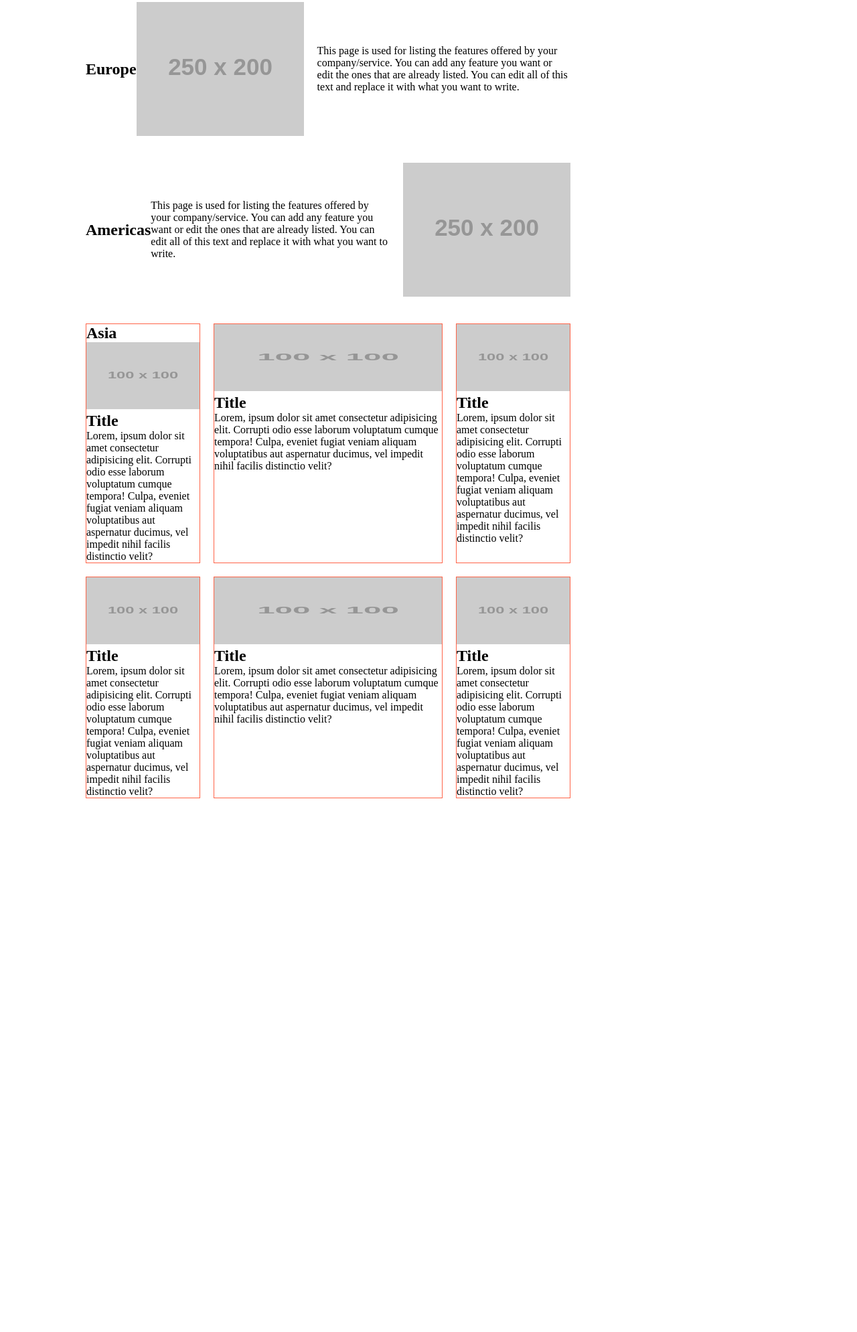
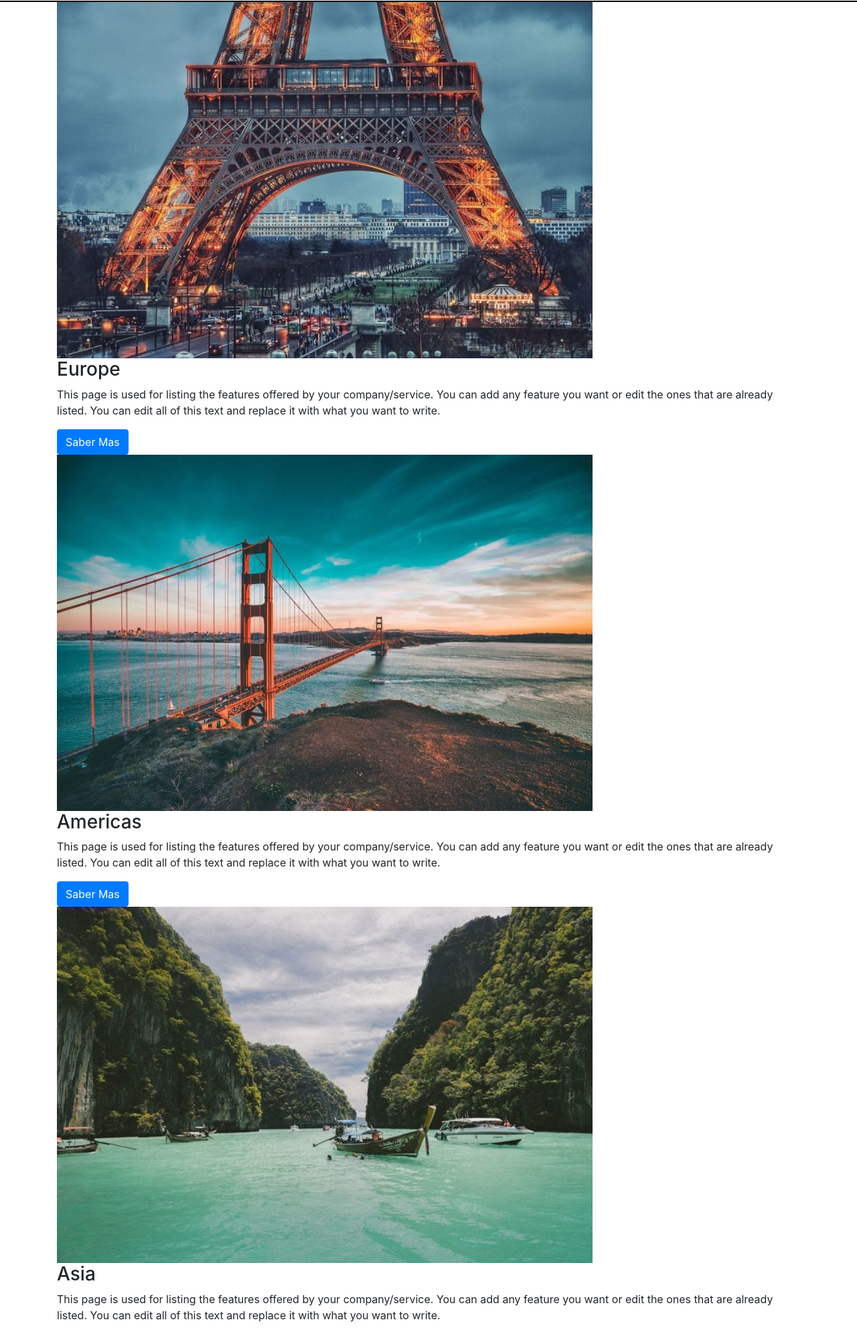
Before and after one commit to ulises2k/acamica-workshop, a plain HTML site: page index.html in a window 1280 px wide. Shown: the part 129-2118 px from the top of the page at 67% size. Before the commit the page ends 1361 px from the top, so only its background shows below. Drawn offline with nearby package versions, Linux system fonts and the light colour scheme; placeholder pictures from the web are drawn by us.

Commit message:
Cambios de ulises

```diff
--- a/index.html
+++ b/index.html
@@ -5,6 +5,8 @@
     <meta name="viewport" content="width=device-width, initial-scale=1.0">
     <title>Sitio de turismo de Nueva York</title>
     <link rel="stylesheet" href="style.css">
+    <!-- Bootstrap CSS -->
+    <link rel="stylesheet" href="https://cdn.jsdelivr.net/npm/bootstrap@4.5.3/dist/css/bootstrap.min.css" integrity="sha384-TX8t27EcRE3e/ihU7zmQxVncDAy5uIKz4rEkgIXeMed4M0jlfIDPvg6uqKI2xXr2" crossorigin="anonymous">
 </head>
 <body>
     <header>
@@ -18,25 +20,81 @@
             </ul>
         </nav>
     </header>
+    <div class="container">
+        <div class="row">
+            <div class="col-sm-12 servicio">
+                <a href="europa/">
+                    <img src="europa.jpg" alt="">
+                </a>
+                <h3>
+                    Europe
+                </h3>
+                <p>
+                    This page is used for listing the features offered by your company/service. You can add any feature you want or edit the ones that are already listed. You can edit all of this text and replace it with what you want to write.
+                </p>
+                <a href="mas" class="btn btn-primary">Saber Mas</a>
+            </div>
+
+            <div class="col-sm-12 servicio">
+                <a href="americas/">
+                    <img src="san-francisco.jpg" alt="">
+                </a>
+                <h3>
+                    Americas
+                </h3>
+                <p>
+                    This page is used for listing the features offered by your company/service. You can add any feature you want or edit the ones that are already listed. You can edit all of this text and replace it with what you want to write.
+                </p>
+                <a href="mas" class="btn btn-primary">Saber Mas</a>
+            </div>
+
+            <div class="col-sm-12 servicio">
+                <a href="asia/">
+                    <img src="asia.jpg" alt="">
+                </a>
+                <h3>
+                    Asia
+                </h3>
+                <p>
+                    This page is used for listing the features offered by your company/service. You can add any feature you want or edit the ones that are already listed. You can edit all of this text and replace it with what you want to write.
+                </p>
+                <a href="mas" class="btn btn-primary">Saber Mas</a>
+            </div>
+
+            <div class="col-sm-12 servicio">
+                <a href="oceania/">
+                    <img src="oceania.jpg" alt="">
+                </a>
+                <h3>
+                    Oceania
+                </h3>
+                <p>
+                    This page is used for listing the features offered by your company/service. You can add any feature you want or edit the ones that are already listed. You can edit all of this text and replace it with what you want to write.
+                </p>
+                <a href="mas" class="btn btn-primary">Saber Mas</a>
+            </div>
+        </div>
+    </div>
+
     <main>
         <section class="art_principal">
             <article>
+                <img src="europa.jpg" alt="">
                 <h2>Europe</h2>
-                <img src="http://via.placeholder.com/250x200" alt="">
                 <p>This page is used for listing the features offered by your company/service. You can add any feature you want or edit the ones that are already listed. You can edit all of this text and replace it with what you want to write.</p>
             </article>
-            <article>
-                <h2>Americas</h2>
-                <img src="http://via.placeholder.com/250x200" alt="">
-                <p>This page is used for listing the features offered by your company/service. You can add any feature you want or edit the ones that are already listed. You can edit all of this text and replace it with what you want to write.
-                </p>
-            </article>
         </section>
+        <article class="art_principal">
+            <h2>Americas</h2>
+            <img src="http://via.placeholder.com/250x200" alt="">
+            <p>This page is used for listing the features offered by your company/service. You can add any feature you want or edit the ones that are already listed. You can edit all of this text and replace it with what you want to write.
+            </p>
+        </article>
+
         <section class="art_related">
             <article>
                 <h2>Asia</h2>
-                <img src="http://via.placeholder.com/100x100" alt="">
-                <h2>Title</h2>
+                <img src="asia.jpg" alt="">
                 <p>Lorem, ipsum dolor sit amet consectetur adipisicing elit. Corrupti odio esse laborum voluptatum cumque tempora! Culpa, eveniet fugiat veniam aliquam voluptatibus aut aspernatur ducimus, vel impedit nihil facilis distinctio velit?</p>
             </article>
             <article class="big_article">
--- a/style.css
+++ b/style.css
@@ -48,16 +48,9 @@
   header nav ul li:last-child {
     padding: 0;
   }
-  aside {
-    width: 300px;
-    padding: 40px;
-    -ms-flex-negative: 0;
-        flex-shrink: 0;
-    border-right: 2px solid #000;
-  }
-  aside ul {
-    list-style: none;
-  }
+
+
+
   main {
     padding: 40px 10%;
     width: calc( 100% - 300px);
@@ -77,6 +70,8 @@
   }
   main .art_principal article img {
     margin-right: 20px;
+    width: 300px;
+    height: 200px;
   }
   main .art_principal article:nth-child(2n) img {
     margin-right: 0;
```
